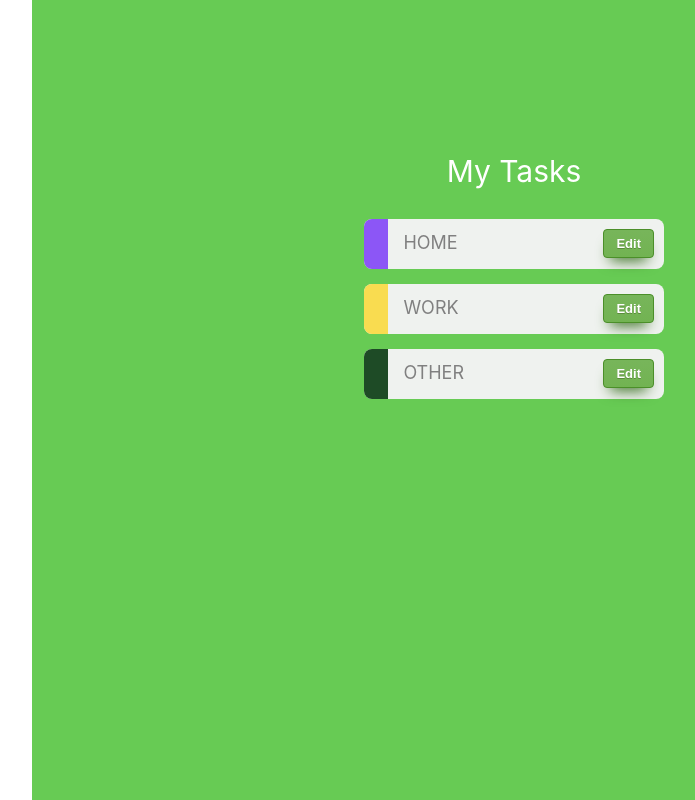
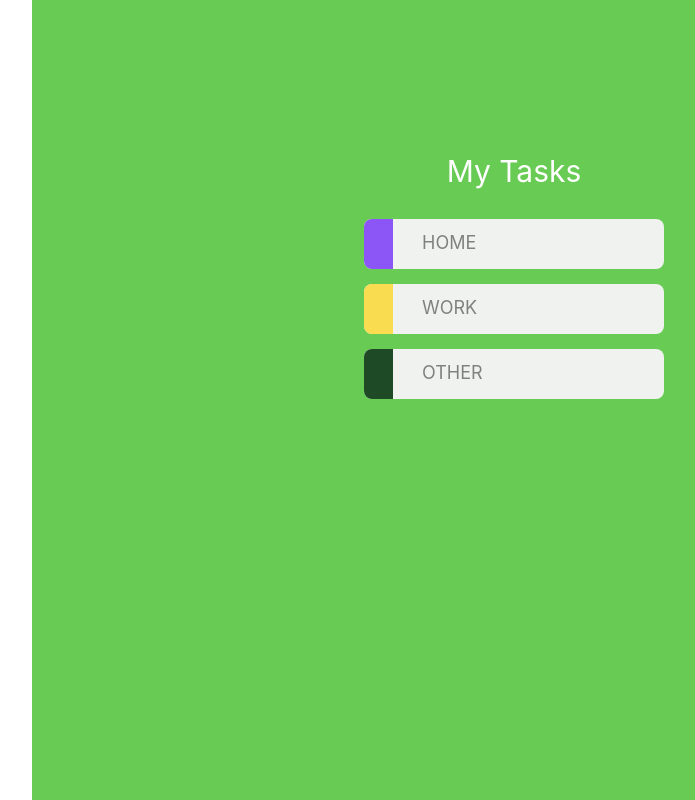
Before and after one commit to Alefantozzi86/App-Tasks, a Vue app in the folder front-end/: page / in a window 1280 px wide. Shown: the top 800 px of the page, without its empty margins (0-695 px from the left). Built offline with nearby package versions, Linux system fonts and the light colour scheme.

Commit message:
need to edit task and category

```diff
--- a/front-end/src/App.vue
+++ b/front-end/src/App.vue
@@ -104,7 +104,6 @@
             this.categories = updatedCategories;
           };
           const handleEditTask = (task) => {
-            //lógica para editar una tarea aquí (formulario o modal)
           };
           const handleDeleteTask = (proxyTask, proxyCategories) => {
           };
--- a/front-end/src/components/Category.vue
+++ b/front-end/src/components/Category.vue
@@ -5,7 +5,7 @@
       :style="{ 'background-color': category.color }"
     ></div>
     <span class="category-name">{{ category.name }}</span>
-   <button> Edit</button>
+   <!-- <button> Edit</button> -->
   </div>
 </template>
 
--- a/front-end/src/components/Task.vue
+++ b/front-end/src/components/Task.vue
@@ -7,7 +7,7 @@
       <span id="title">{{ data?.title }}</span>
       <span>{{ data?.description }}</span>
     </div>
-   <!-- <button @click="editTask">Edit</button> -->
+    <!-- <button @click="editTask">Edit</button> -->
    <button @click="deleteTask">Delete</button>
   </div>
 </template>
```
